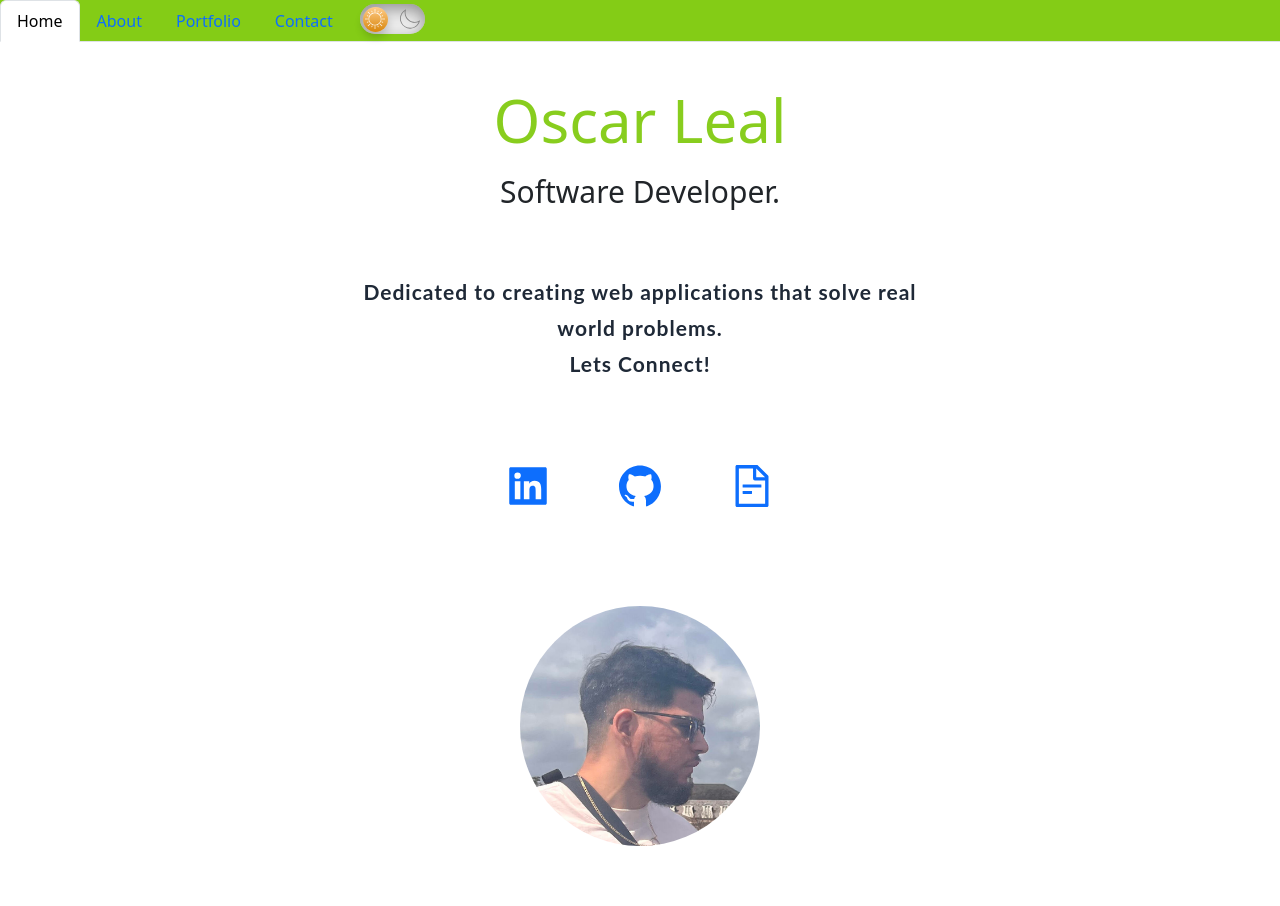
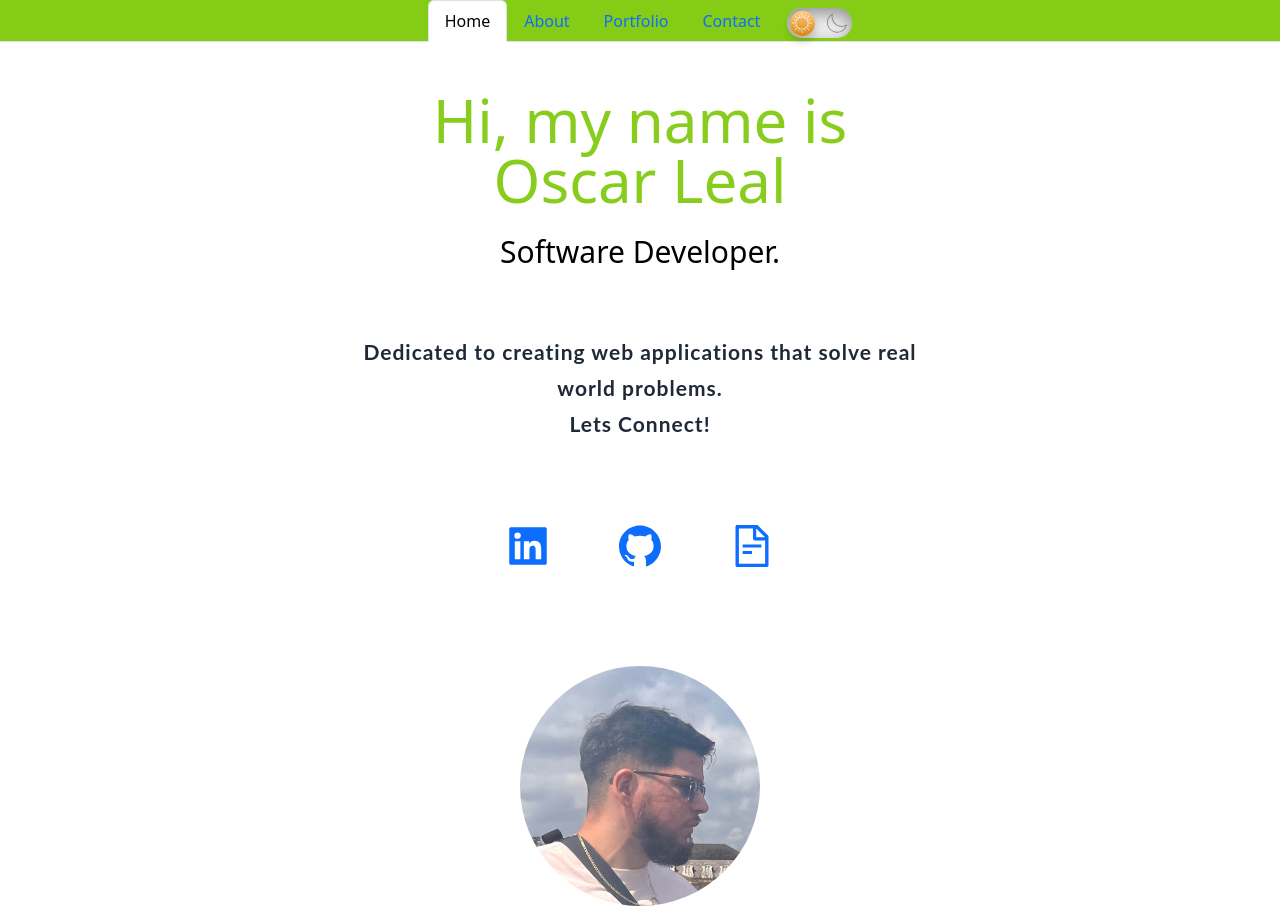
Before and after one commit to Oscarl214/React-Portfolio, a React (Create React App) app: page / in a window 1280 px wide. Before the commit the page ends 846 px from the top, so only its background shows below. Built offline with nearby package versions, Linux system fonts and the light colour scheme; what tw-elements would draw is missing.

Commit message:
fixed dark mode

```diff
--- a/package.json
+++ b/package.json
@@ -16,6 +16,7 @@
     "react-icons": "^4.10.1",
     "react-scripts": "5.0.1",
     "tw-elements": "^1.0.0-beta3",
+    "typewriter-effect": "^2.20.1",
     "web-vitals": "^2.1.4"
   },
   "scripts": {
--- a/src/App.js
+++ b/src/App.js
@@ -1,9 +1,9 @@
 import React from "react";
 import PortfolioContainer from "./components/PortfolioContainer";
-
+import "./styles/app.css";
 import { useState, useEffect } from "react";
 const App = () => (
-  <div>
+  <div className="App-header">
     <PortfolioContainer />
   </div>
 );
--- a/src/components/NavTabs.js
+++ b/src/components/NavTabs.js
@@ -4,7 +4,7 @@ import DarkMode from "../components/DarkMode/DarkMode";
 // We assign them to their own variable names
 function NavTabs({ currentPage, handlePageChange }) {
   return (
-    <ul className="nav nav-tabs bg-lime-500 text-white">
+    <ul className="nav nav-tabs bg-lime-500 text-white items-center justify-center">
       <li className="nav-item ">
         <a
           href="#home"
--- a/src/components/ProjectCard.js
+++ b/src/components/ProjectCard.js
@@ -1,7 +1,9 @@
 import React from "react";
 // import { Ripple } from "tw-elements";
+import "../styles/app.css";
 const ProjectCard = ({ project }) => {
   return (
+    <div className="App-card">
       <div className="flex justify-center items-center h-screen p-4 ">
         <div className=" block rounded-lg max-w-lg shadow-[0_2px_15px_-3px_rgba(0,0,0,0.07),0_10px_20px_-2px_rgba(0,0,0,0.04)]">
           {/* <Ripple> */}
@@ -55,6 +57,7 @@ const ProjectCard = ({ project }) => {
           </div>
         </div>
       </div>
+    </div>
   );
 };
 
--- a/src/components/pages/Home.js
+++ b/src/components/pages/Home.js
@@ -18,8 +18,9 @@ export default function Home() {
   return (
     <div className="text-center p-10 py-10 h-screen w-screen">
       <h2 className=" animate-pulse text-5xl py-2 text-lime-500 font-medium dark:text-teal-400 md:text-6xl">
-        Oscar Leal
+        Hi, my name is <br></br>Oscar Leal
       </h2>
+
       <h3 className="text-2xl py-2 dark:text-white md:text-3xl">
         Software Developer.
       </h3>
--- /dev/null
+++ b/src/styles/app.css
@@ -0,0 +1,12 @@
+.App-header {
+  background-color: var(--body_background);
+  color: var(--body_color);
+}
+
+.App-link {
+  color: var(--link_color);
+}
+
+.App-card {
+  color: var(--card_color);
+}
--- a/src/styles/index.css
+++ b/src/styles/index.css
@@ -1,14 +1,16 @@
-/* :root {
-  --background-image: linear-gradient(135deg, #a3e072, #2563eb);
-  --body-color: black;
+:root {
+  --body_background: white;
+  --body_color: black;
   --link_color: navy;
+  --card_color: black;
 }
 
 [data-theme="dark"] {
-  --background-image: black;
+  --body_background: black;
   --body-color: white;
   --link_color: green;
-} */
+  --card_color: white;
+}
 @tailwind base;
 @tailwind components;
 @tailwind utilities;
```
Also changed, not shown: 1 other file (tests, documents, lock files or other folders). Lines whose indentation alone changed are shown as unchanged.
